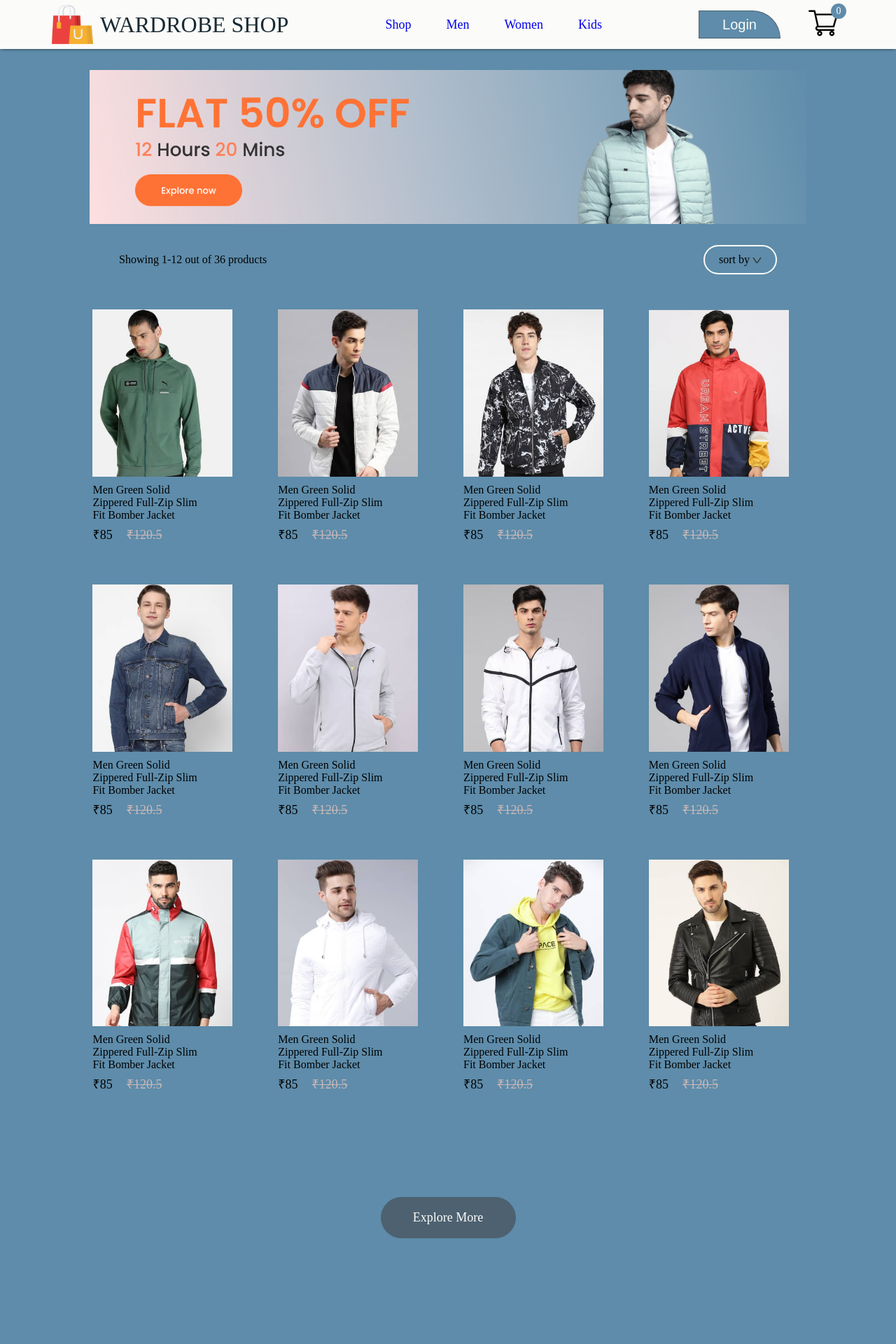
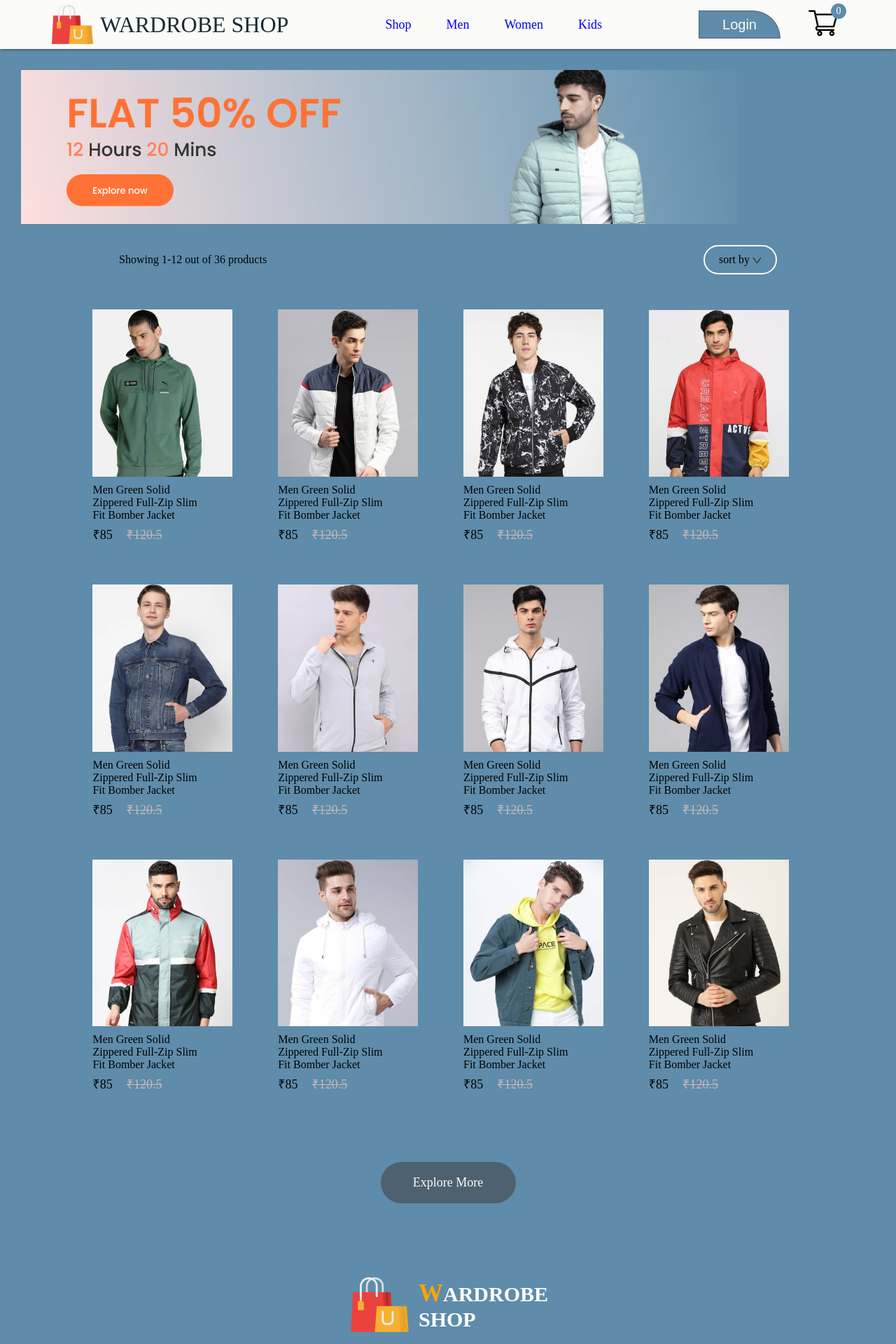
Before and after one commit to PRANAYRAJ2804/E-commerce, a React (Vite) app: page /E-commerce/mens in a window 1280 px wide. Shown: the top 1920 px of the page at 70% size. Built offline with nearby package versions, Linux system fonts and the light colour scheme.

Commit message:
edited sizes

```diff
--- a/src/Components/NewCollections/NewCollection.css
+++ b/src/Components/NewCollections/NewCollection.css
@@ -4,7 +4,7 @@
     align-items: center;
     gap: 10px;
     margin-top: 30px;
-    margin-bottom: 100px;
+    margin-bottom: 50px;
 }
 
 .new-collectons h1{
--- a/src/Components/NewsLetter/NewsLetter.css
+++ b/src/Components/NewsLetter/NewsLetter.css
@@ -7,7 +7,7 @@
     justify-content: center;
     margin: auto;
     padding: 0px 140px;
-    margin-bottom: 150px;
+    margin-bottom: 50px;
     gap: 20px;
     background: #4d6170;
 }
--- a/src/Components/Offers/Offers.css
+++ b/src/Components/Offers/Offers.css
@@ -1,10 +1,10 @@
 .offers{
     width: 80%;
-    height: 70vh;
+    height: 60vh;
     display: flex;
     margin: auto;
     padding: 0px 140px;
-    margin-bottom: 150px;
+    margin-bottom: 50px;
     background: #4d6170;
     /* flex-wrap: wrap; */
 }
--- a/src/Components/Popular/Popular.css
+++ b/src/Components/Popular/Popular.css
@@ -2,7 +2,7 @@
     display: flex;
     flex-direction: column;
     align-items: center;
-    height: 120vh;
+    height: 100vh;
     gap: 10px;
     margin-top: 30px;
 }
--- a/src/Pages/CSS/ShopCategory.css
+++ b/src/Pages/CSS/ShopCategory.css
@@ -1,6 +1,6 @@
 .shopcategory-banner{
     display: block;
-    margin: 30px auto;
+    margin: 30px;
     width: 80%;
 }
 
@@ -34,7 +34,7 @@
     display: flex;
     justify-content: center;
     align-items: center;
-    margin: 150px auto;
+    margin: 100px auto;
     width: 193px;
     height: 59px;
     border-radius: 75px;
```
